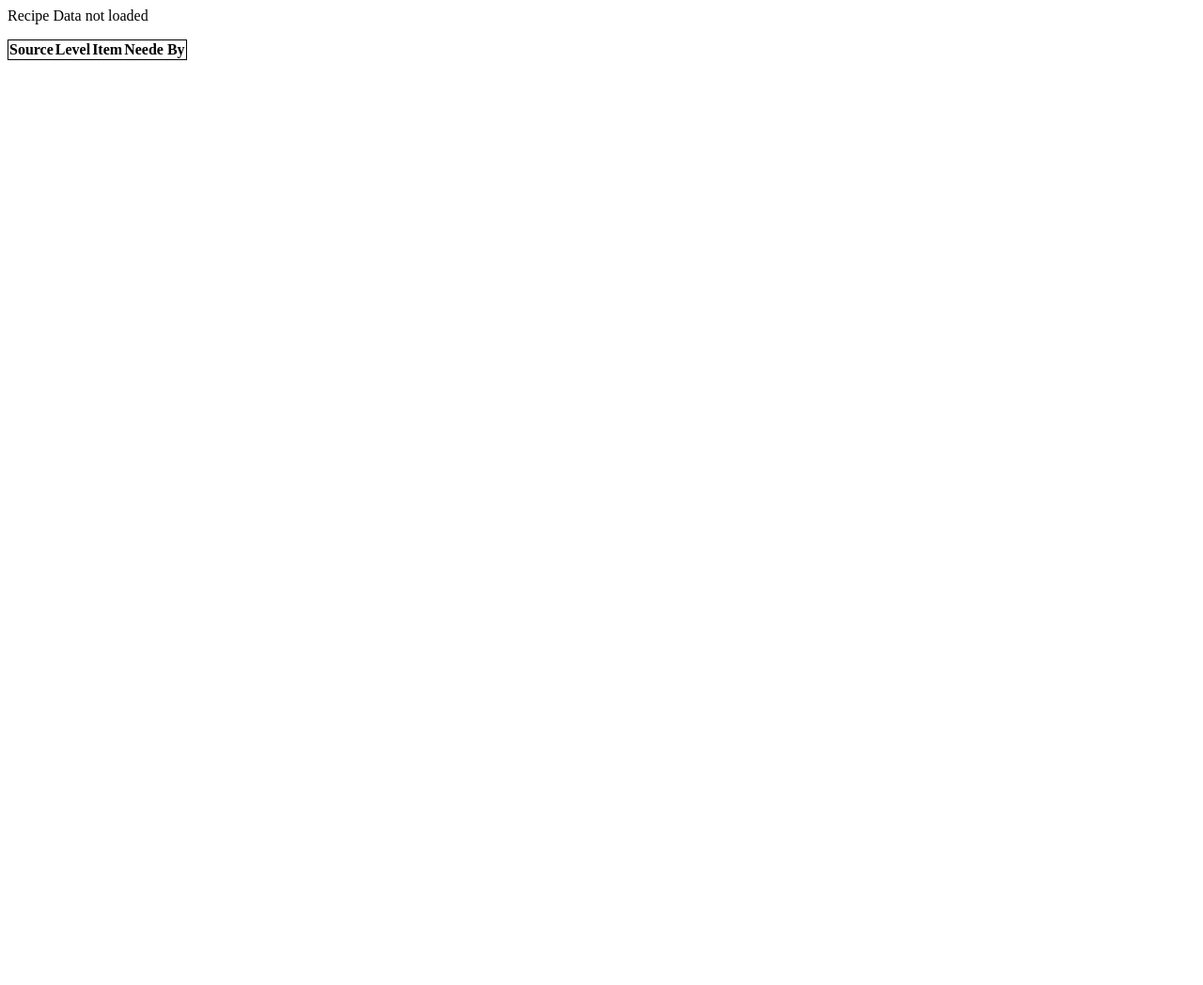
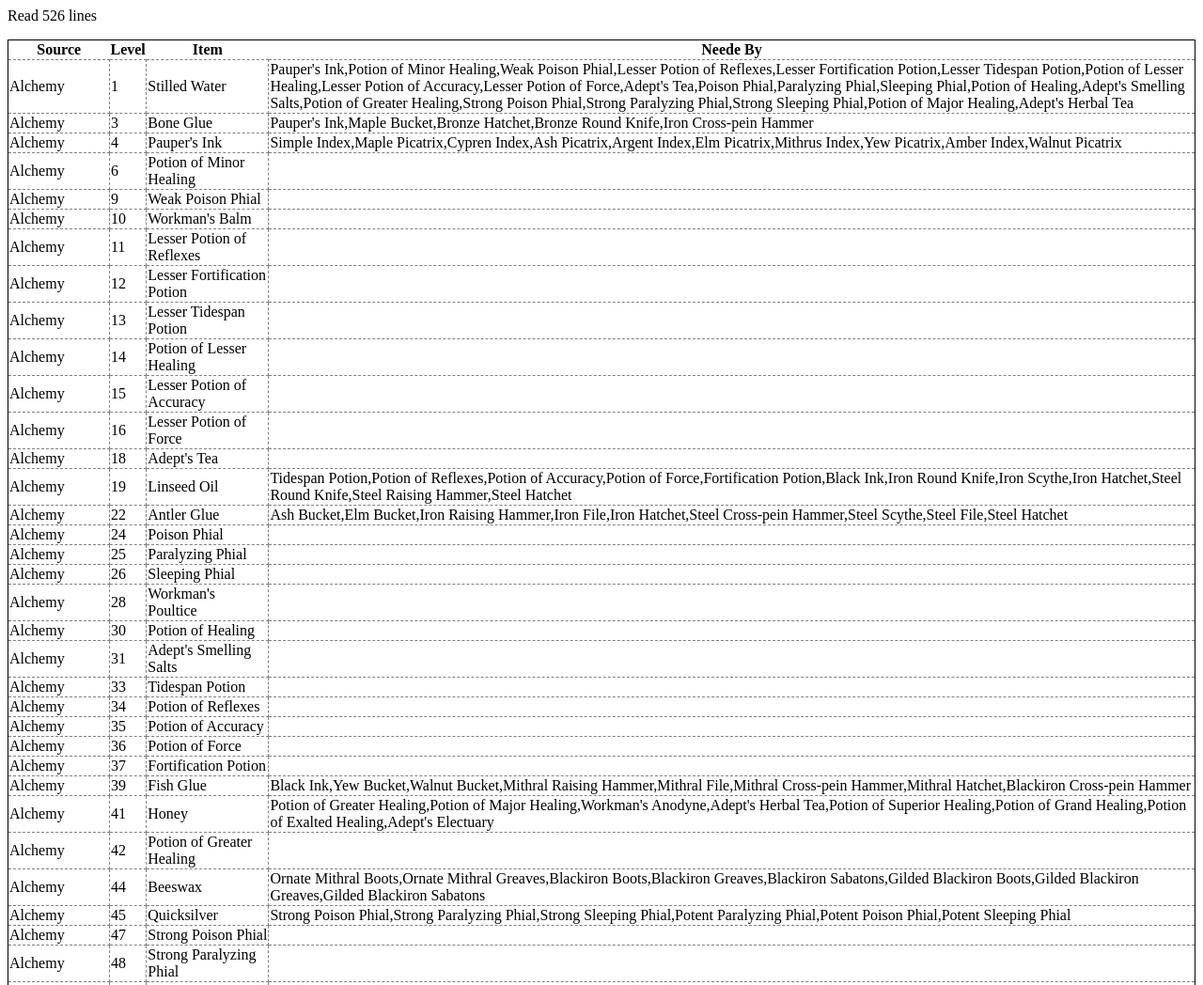
Before and after one commit to ClassyNW/Neverwinter_Professions, a plain HTML site: page ReverseLookup.html in a window 1280 px wide. Shown: the top 1048 px of the page at 94% size. Before the commit the page ends 800 px from the top, so only its background shows below. Drawn offline with Linux system fonts and the light colour scheme; no server answers.

Commit message:
Fixed Reverse Lookup
Name of data CSV file was incorrect.

```diff
--- a/ReverseLookup.html
+++ b/ReverseLookup.html
@@ -62,7 +62,7 @@
 		return allRecipes;
 	}
 	var AllRecipes;
-    $.get({url: 'Neverwinter Recipes.csv', dataType: 'text'},
+    $.get({url: 'Recipes.csv', dataType: 'text'},
 	).done(function(csv)
         {
 			AllRecipes = ParseCsv(csv);
```
